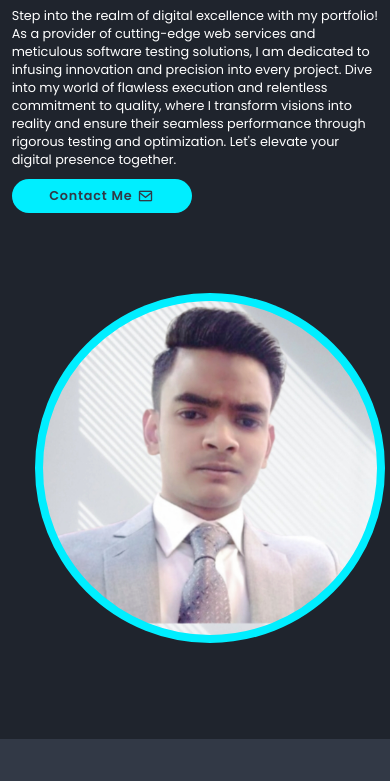
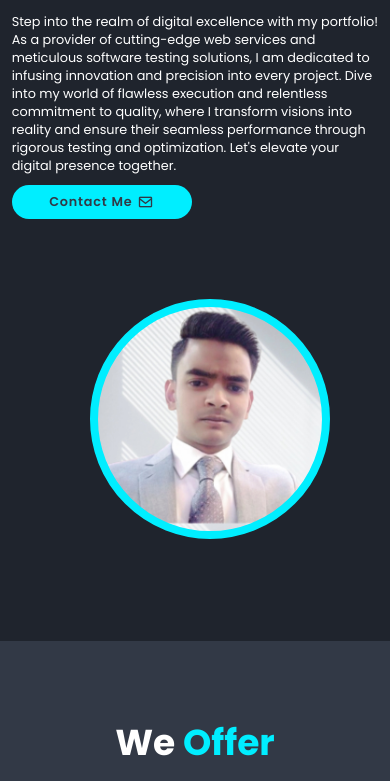
Before and after one commit to Shahwaiz050/portfolio-website, a plain HTML site: page index.html in a window 390 px wide. Shown: the part 203-984 px from the top of the page. Drawn offline with nearby package versions, Linux system fonts and the light colour scheme.

Commit message:
responsice

```diff
--- a/style.css
+++ b/style.css
@@ -550,8 +550,8 @@ span {
   .profile-pic{
     margin-top: 80px;
     margin-bottom: 80px;
-    width: 350px;
-    height: 350px;
+    width: 30rem;
+    height: 30rem;
     position: relative;
     background-image: url('images/profile-pic.jpeg');
     background-size: contain;
```
